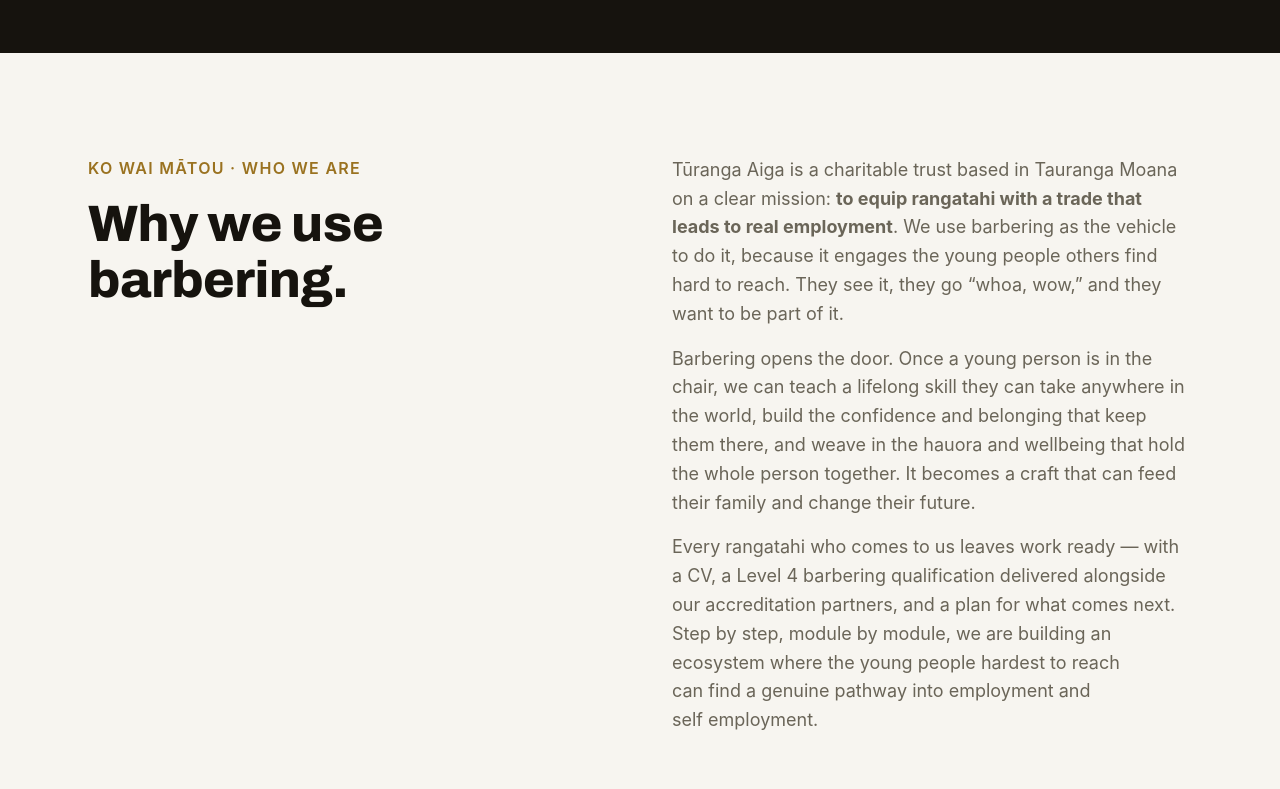
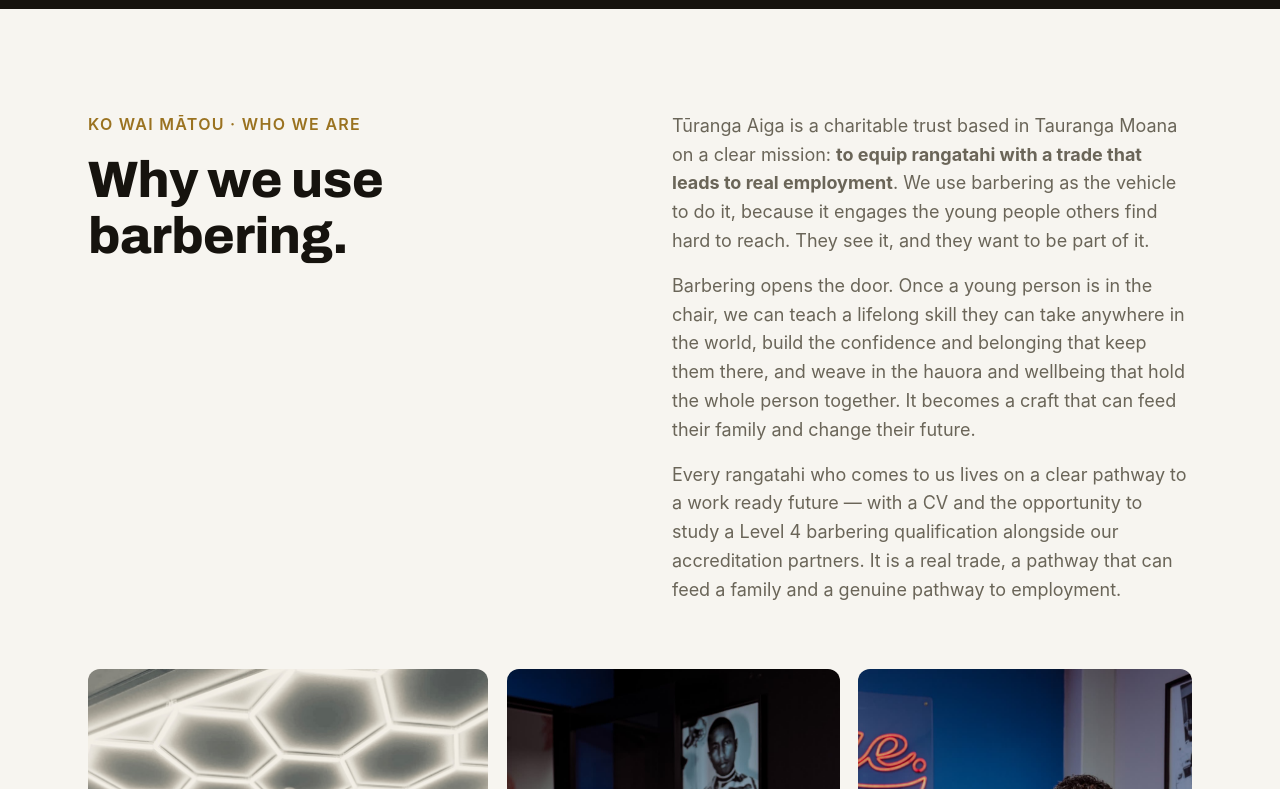
Before and after one commit to ratahishanon-creator/turanga-aiga-website, a plain HTML site: page index.html in a window 1280 px wide. Shown: the part 1391-2180 px from the top of the page. Drawn offline with Linux system fonts and the light colour scheme; a web font is replaced by a local one.

Commit message:
Revise mantra + about copy: pathway/CV/Level 4 framing, run their own books, remove hyphens

```diff
--- a/index.html
+++ b/index.html
@@ -90,7 +90,7 @@
 <section class="strip">
   <div class="container strip__inner reveal">
     <p class="strip__text">
-      Every young person holds potential. <strong>We teach a trade that can feed their families</strong> —
+      <strong>We teach a trade that can feed their families</strong> —
       using barbering to engage the hard to reach and open real doors to employment.
     </p>
   </div>
@@ -109,7 +109,7 @@
           Tūranga Aiga is a charitable trust based in Tauranga Moana on a clear mission:
           <strong>to equip rangatahi with a trade that leads to real employment</strong>. We use
           barbering as the vehicle to do it, because it engages the young people others find hard
-          to reach. They see it, they go “whoa, wow,” and they want to be part of it.
+          to reach. They see it, and they want to be part of it.
         </p>
         <p>
           Barbering opens the door. Once a young person is in the chair, we can teach a lifelong
@@ -118,10 +118,10 @@
           It becomes a craft that can feed their family and change their future.
         </p>
         <p>
-          Every rangatahi who comes to us leaves work ready — with a CV, a Level 4 barbering
-          qualification delivered alongside our accreditation partners, and a plan for what comes
-          next. Step by step, module by module, we are building an ecosystem where the young people
-          hardest to reach can find a genuine pathway into employment and self employment.
+          Every rangatahi who comes to us lives on a clear pathway to a work ready future — with a
+          CV and the opportunity to study a Level 4 barbering qualification alongside our accreditation
+          partners. It is a real trade, a pathway that can feed a family and a genuine pathway to
+          employment.
         </p>
       </div>
     </div>
@@ -157,7 +157,7 @@
       <article class="pillar reveal">
         <div class="pillar__icon" aria-hidden="true">🎓</div>
         <h3>A pathway to employment</h3>
-        <p>The outcome is a job. CVs, a Level 4 barbering qualification with our accreditation partners, career planning and the know how to run their own book — leading to real employment, apprenticeship or self employment.</p>
+        <p>The outcome is to create great humans who are able to get a job, create a CV, and a direction — with the opportunity of a Level 4 qualification, and the know how to run their own books.</p>
       </article>
     </div>
 
```
